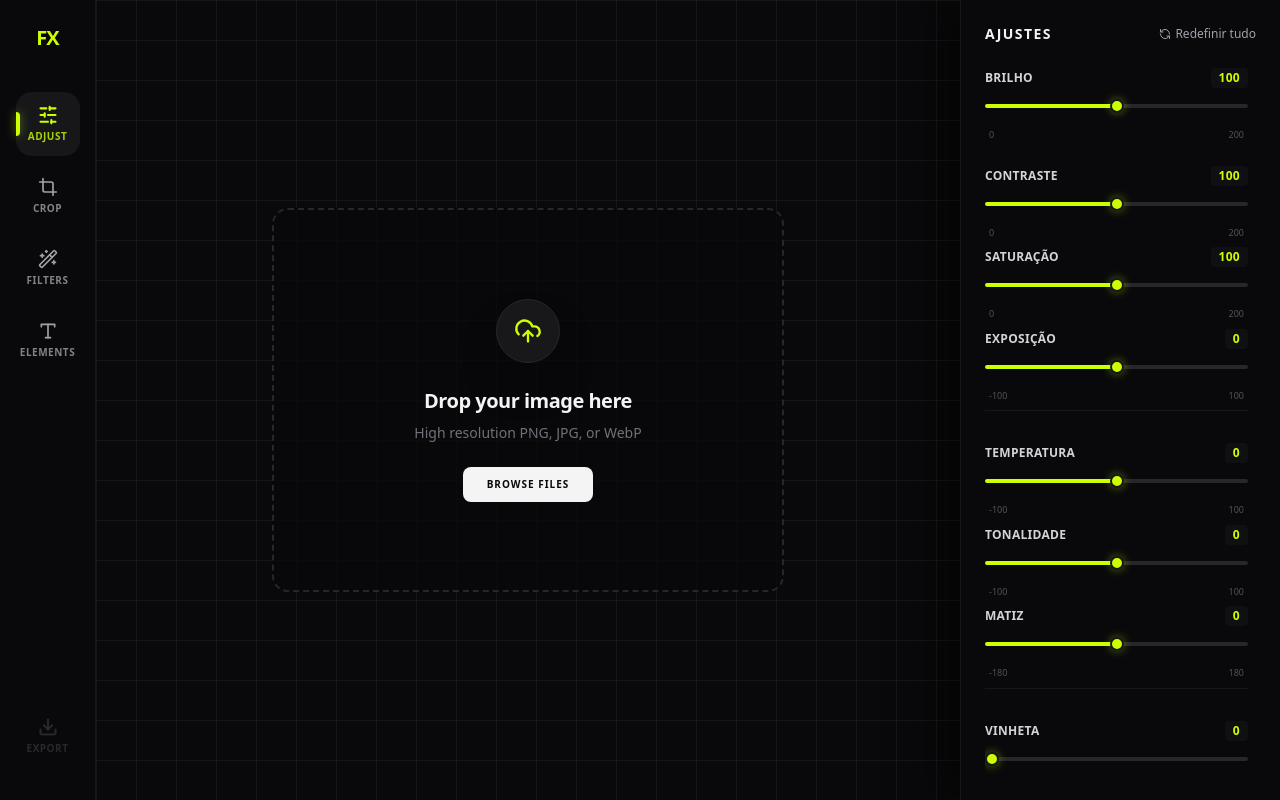
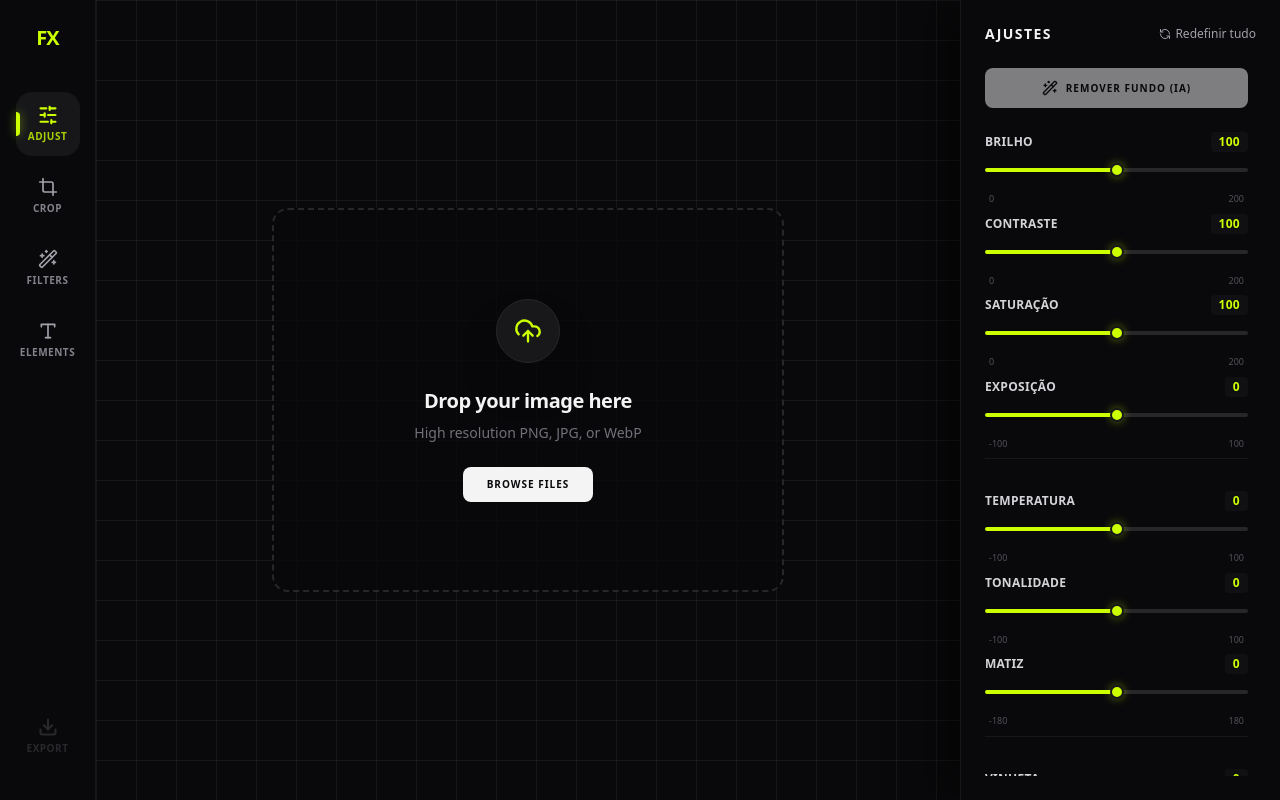
Before and after one commit to dev-leojesus/Editor-de-Fotos, a Next.js app: page / in a window 1280 px wide. Built offline with nearby package versions, Linux system fonts and the light colour scheme.

Commit message:
Nova Feature: Integração de Inteligência Artificial para Remoção de Fundo

```diff
--- a/package.json
+++ b/package.json
@@ -9,6 +9,7 @@
     "lint": "next lint"
   },
   "dependencies": {
+    "@imgly/background-removal": "^1.7.0",
     "lucide-react": "^0.359.0",
     "next": "^14.1.4",
     "react": "^18",
--- a/src/components/PhotoEditor/PropertiesPanel.tsx
+++ b/src/components/PhotoEditor/PropertiesPanel.tsx
@@ -1,11 +1,31 @@
-import React from 'react';
+import React, { useState } from 'react';
 import { useEditorStore } from './store';
 import { SliderControl } from './SliderControl';
 import { defaultAdjustments } from './types';
-import { RotateCcw, RotateCw, RefreshCcw, Type, Trash } from 'lucide-react';
+import { RotateCcw, RotateCw, RefreshCcw, Type, Trash, Wand2, Loader2 } from 'lucide-react';
+import { removeBackground, Config } from '@imgly/background-removal';
 
 export default function PropertiesPanel() {
-  const { activeTab, adjustments, updateAdjustment, rotation, setRotation, resetAdjustments, filterIntensity, setFilterIntensity, cropAspectRatio, setCropAspect, textLayers, selectedTextId, addText, updateText, removeText, setSelectedTextId } = useEditorStore();
+  const { activeTab, adjustments, updateAdjustment, rotation, setRotation, resetAdjustments, filterIntensity, setFilterIntensity, cropAspectRatio, setCropAspect, textLayers, selectedTextId, addText, updateText, removeText, setSelectedTextId, image, setImage } = useEditorStore();
+  const [isRemovingBg, setIsRemovingBg] = useState(false);
+
+  const handleRemoveBackground = async () => {
+    if (!image || isRemovingBg) return;
+    setIsRemovingBg(true);
+    try {
+      const config: Config = {
+        publicPath: "https://unpkg.com/@imgly/background-removal@1.4.1/dist/"
+      };
+      const blob = await removeBackground(image, config);
+      const url = URL.createObjectURL(blob);
+      setImage(url);
+    } catch (err) {
+      console.error('Failed to remove background:', err);
+      alert('Erro ao processar inteligência artificial local. Verifique sua conexão.');
+    } finally {
+      setIsRemovingBg(false);
+    }
+  };
 
   const handleReset = (key: keyof typeof defaultAdjustments) => {
     updateAdjustment(key, defaultAdjustments[key]);
@@ -24,6 +44,14 @@ export default function PropertiesPanel() {
       </div>
 
       <div className="flex-1 min-h-0 space-y-2 overflow-y-auto pb-20 custom-scrollbar pr-2">
+        <button
+          onClick={handleRemoveBackground}
+          disabled={isRemovingBg || !image}
+          className="w-full py-3 mb-6 bg-zinc-100 text-zinc-950 font-bold flex justify-center items-center gap-2 rounded-lg hover:bg-white transition-all uppercase tracking-widest text-[10px] disabled:opacity-50"
+        >
+          {isRemovingBg ? <><Loader2 size={16} className="animate-spin text-zinc-950" /> <span className="text-zinc-950">Magia em Execução...</span></> : <><Wand2 size={16} className="text-zinc-950" /> <span className="text-zinc-950">Remover Fundo (IA)</span></>}
+        </button>
+
         <SliderControl
           label="Brilho" min={0} max={200} value={adjustments.brightness}
           onChange={(val) => updateAdjustment('brightness', val)}
```
Also changed, not shown: 1 other file (tests, documents, lock files or other folders).
